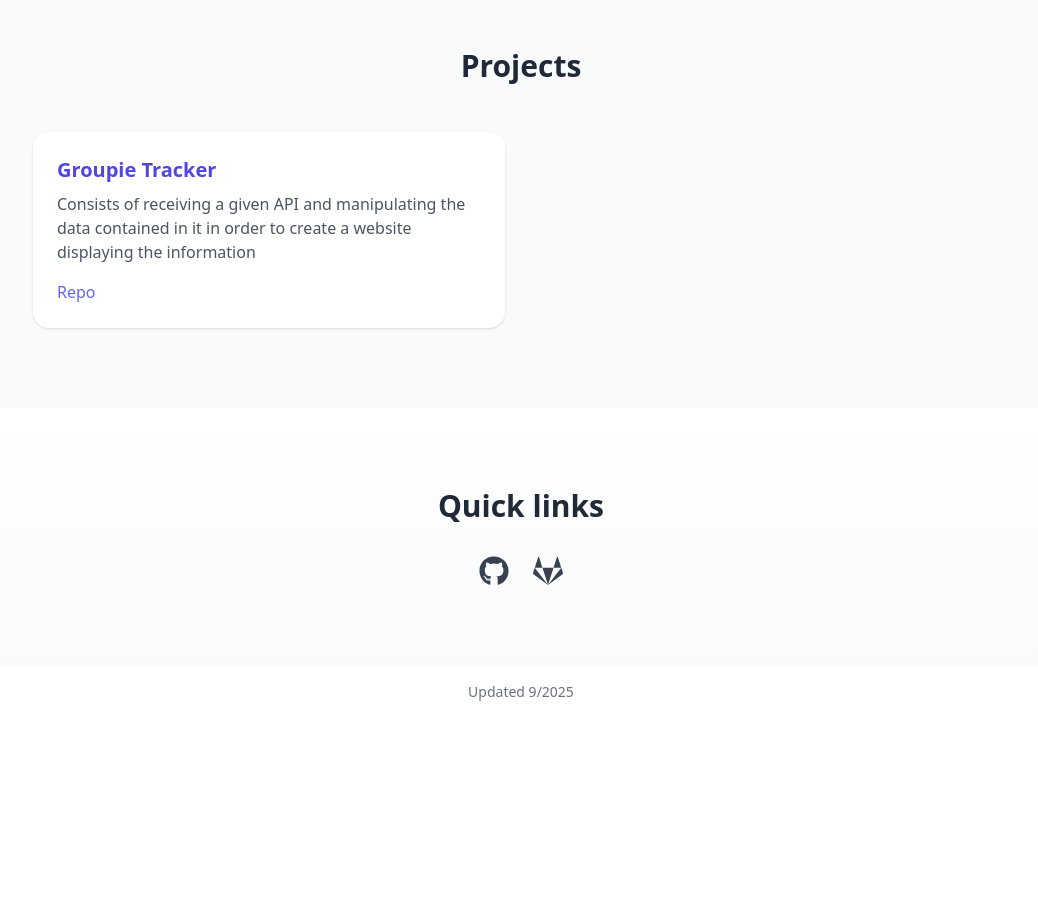
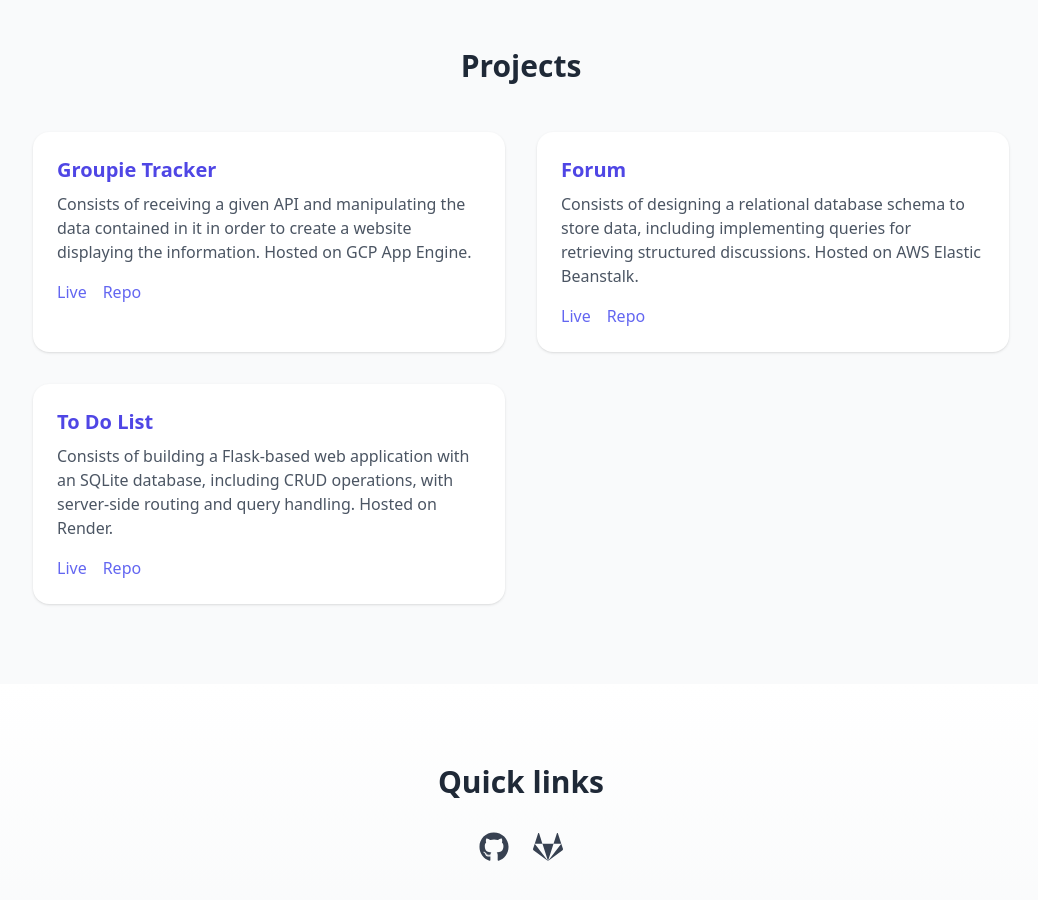
Before and after one commit to recentlyhatched/2026-portfolio, a React (Vite) app: page / in a window 1280 px wide. Shown: the part 1140-2040 px from the top of the page, without its empty margins (119-1157 px from the left). Before the commit the page ends 1858 px from the top, so only its background shows below. Built offline with nearby package versions, Linux system fonts and the light colour scheme.

Commit message:
add projects

```diff
--- a/src/components/Projects.tsx
+++ b/src/components/Projects.tsx
@@ -3,14 +3,28 @@ import React from "react"
 interface Project {
     title: string,
     description: string,
-    link: string
+    live: string,
+    repo: string
 }
 
 const projects: Project[] = [
     {
         title: "Groupie Tracker",
-        description: "Consists of receiving a given API and manipulating the data contained in it in order to create a website displaying the information",
-        link: "https://github.com/recentlyhatched/groupie-tracker"
+        description: "Consists of receiving a given API and manipulating the data contained in it in order to create a website displaying the information. Hosted on GCP App Engine.",
+        live: "https://steadfast-canto-447414-a2.nw.r.appspot.com/",
+        repo: "https://github.com/recentlyhatched/groupie-tracker/"
+    },
+    {
+        title: "Forum",
+        description: "Consists of designing a relational database schema to store data, including implementing queries for retrieving structured discussions. Hosted on AWS Elastic Beanstalk.",
+        live: "http://forumapp-env.eba-j6cnhiaw.eu-west-2.elasticbeanstalk.com/",
+        repo: "https://github.com/recentlyhatched/forum/"
+    },
+    {
+        title: "To Do List",
+        description: "Consists of building a Flask-based web application with an SQLite database, including CRUD operations, with server-side routing and query handling. Hosted on Render.",
+        live: "https://to-do-list-erey.onrender.com/",
+        repo: "https://github.com/recentlyhatched/to-do-list/"
     }
 ]
 
@@ -28,13 +42,22 @@ const Projects: React.FC = () => {
                                 {p.title}
                             </h3>
                             <p className="text-gray-600 mb-4">{p.description}</p>
-                            <a href={p.link}
+                            <div className="flex gap-4">
+                                <a href={p.live}
+                                    className="text-indigo-500 hover:underline font-medium"
+                                    target="_blank"
+                                    rel="noopener noreferrer" // prevents tabnabbing attacks and prevents HTTP referer headers, respectively
+                                    >
+                                    Live
+                                </a>
+                                                            <a href={p.repo}
                                     className="text-indigo-500 hover:underline font-medium"
                                     target="_blank"
                                     rel="noopener noreferrer" // prevents tabnabbing attacks and prevents HTTP referer headers, respectively
                                     >
                                     Repo
                                 </a>
+                            </div>
                         </div>
                     ))}
 
```
Also changed, not shown: 6 other files (tests, documents, lock files or other folders). Lines whose indentation alone changed are shown as unchanged.
